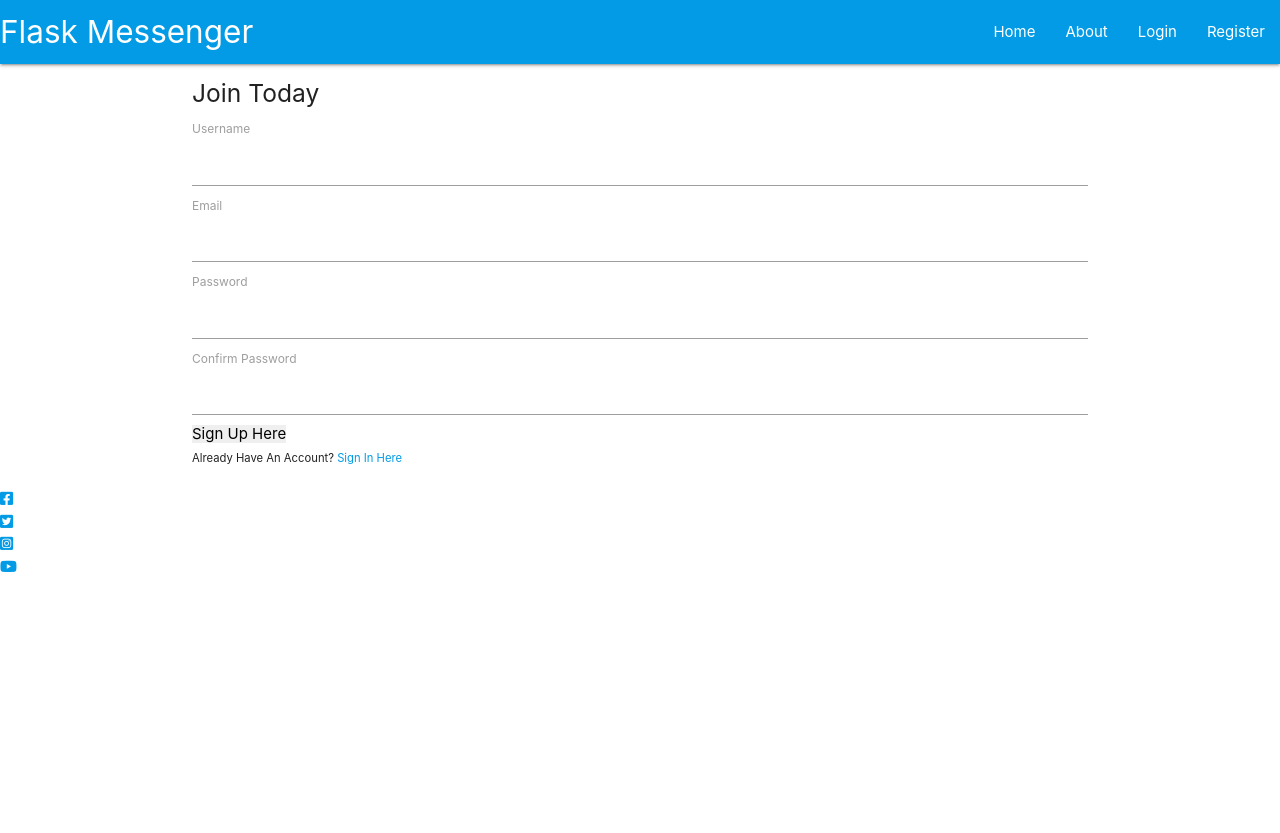
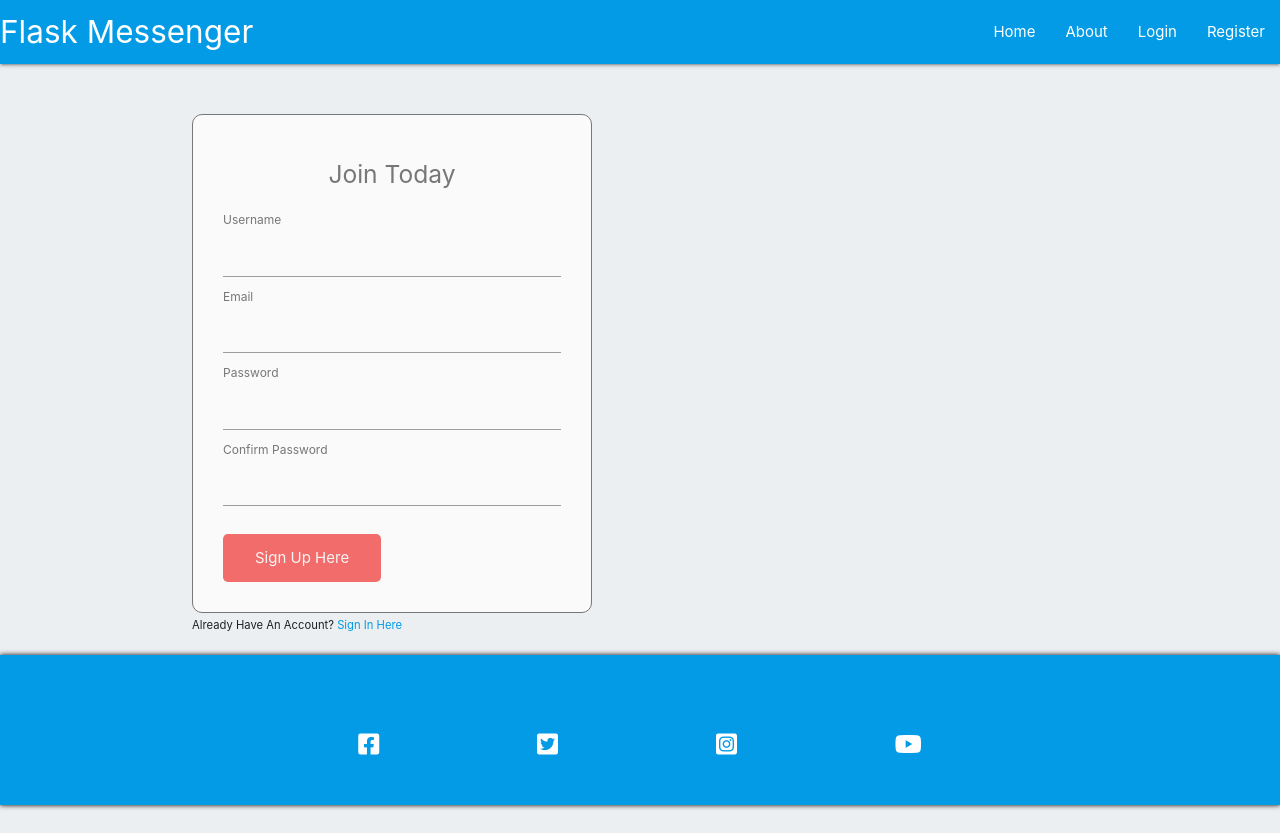
Before and after one commit to KDugg84/CI-Flask-Messenger-MS3-CA, a Flask app: page /register in a window 1280 px wide. Before the commit the page ends 800 px from the top, so only its background shows below. Run offline with Flask 2, Linux system fonts and the light colour scheme.

Commit message:
Add styles to register form and footer

```diff
--- a/flaskmessenger/static/css/style.css
+++ b/flaskmessenger/static/css/style.css
@@ -9,6 +9,10 @@ html {
     margin: 0;
     padding: 0;
     border: 0;
+}
+
+body {
+    background-color: #eceff1;
 }
 
 /* Custom CSS styles for home page message boards*/
@@ -45,3 +49,79 @@ a.message-title:hover {
     color: #333;
     text-decoration: none;
 }
+
+/* Custom CSS styles for registration form */
+
+.register-form {
+    margin-top: 50px;
+    color: #777777;
+    background-color: #fafafa;
+    max-width: 400px;
+    padding: 30px;
+    border: 1px solid #777777;
+    border-radius: 10px;
+}
+
+form > h5 {
+    text-align: center;
+    color: #777777;
+    margin-bottom: 20px;
+}
+
+.form-label {
+    color: #777777;
+    margin-bottom: 16px;
+}
+
+.text-input {
+    background: transparent;
+    color: #777777;
+    width: 100%;
+    height: 25px;
+    margin: 5px 0 20px 0;
+    border: 1px solid;
+    border-radius: 5px;
+}
+
+.btn-submit {
+    margin-top: 20px;
+    border-radius: 5px;
+    padding: 15px 32px 15px 32px;
+    text-align: center;
+    font-size: 100%;
+    background-color: #f16c6b;
+    color: whitesmoke;
+    display: block;
+}
+
+.btn-submit:hover {
+    background-color: whitesmoke;
+    color: #f16c6b;
+}
+
+/* Footer styles for all pages */
+
+footer {
+    height: 150px;
+    background-color: #039be5;
+    box-shadow: 0 0 5px #000000;
+}
+
+.social-networks {
+    text-align: center;
+}
+
+.social-networks li {
+    display: inline;
+}
+
+.social-networks i {
+    font-size: 160%;
+    margin: 1%;
+    padding: 5%;
+    color: white;
+}
+
+.social-networks i:hover {
+    color: #f16c6b;
+}
```
